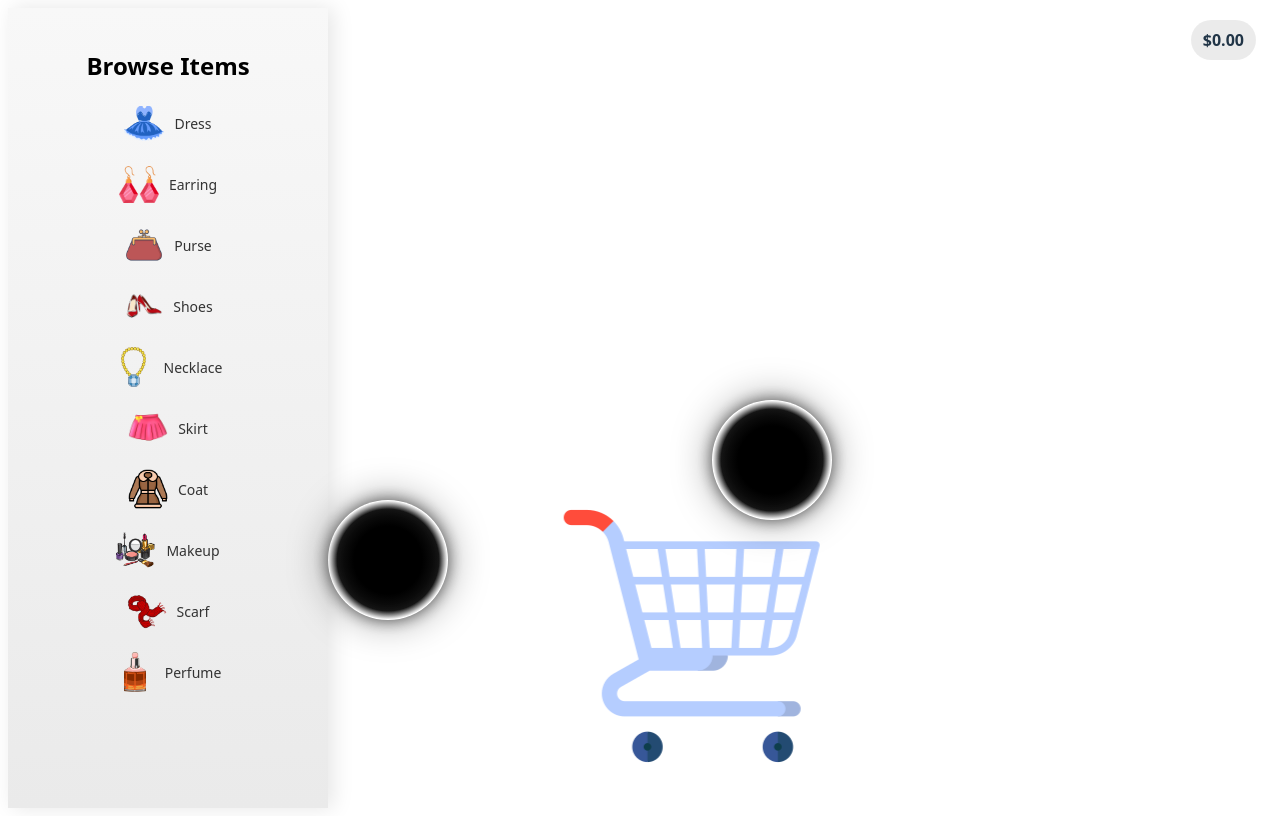
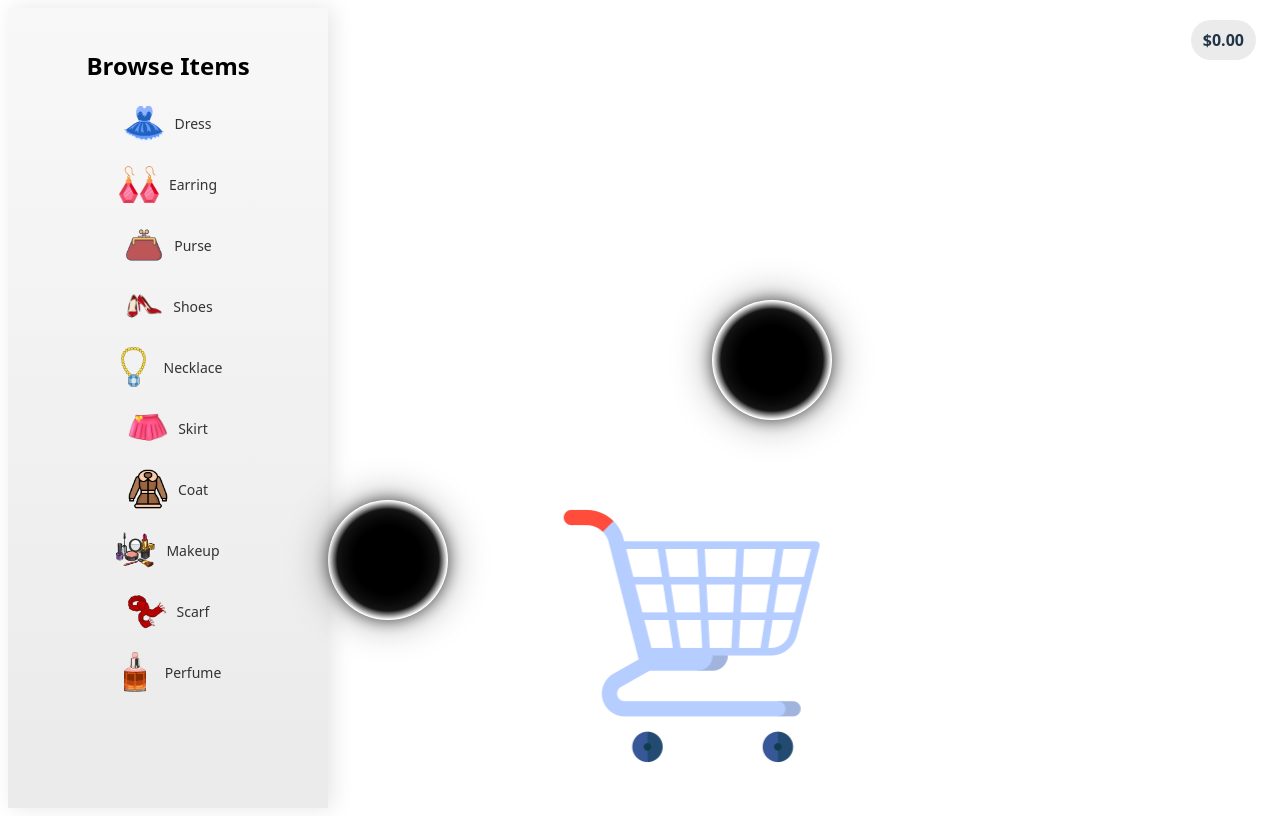
Before and after one commit to Marsha1681/techvision_hackathon, a React (Vite) app: page / in a window 1280 px wide. Built offline with nearby package versions, Linux system fonts and the light colour scheme.

Commit message:
added vaccum holes changes

```diff
--- a/src/App.css
+++ b/src/App.css
@@ -60,7 +60,7 @@
 
 /* Position the two holes differently */
 .vacuum-one {
-  top: 400px;
+  top: 300px;
   right: 35%;
 }
 
```
